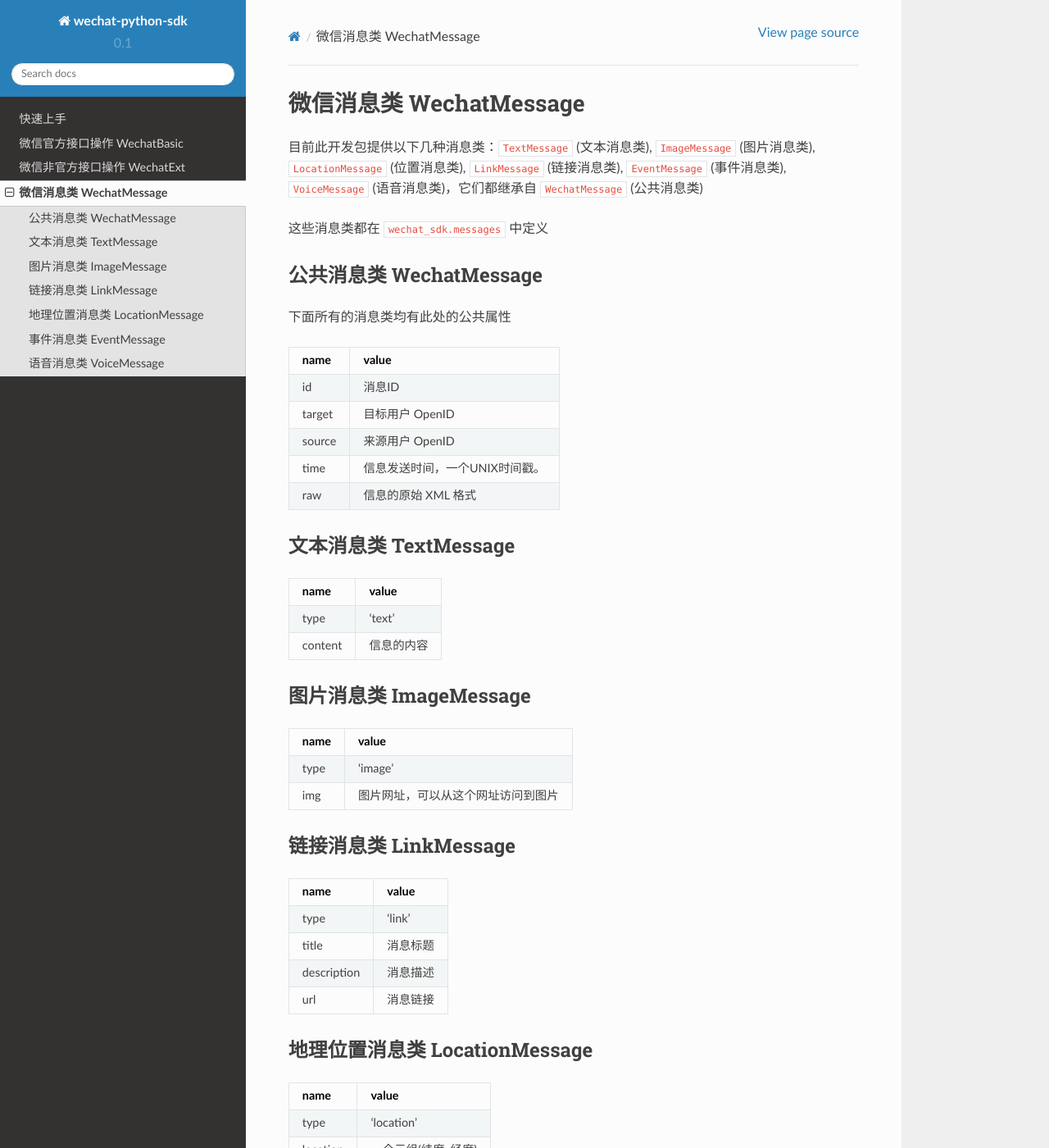
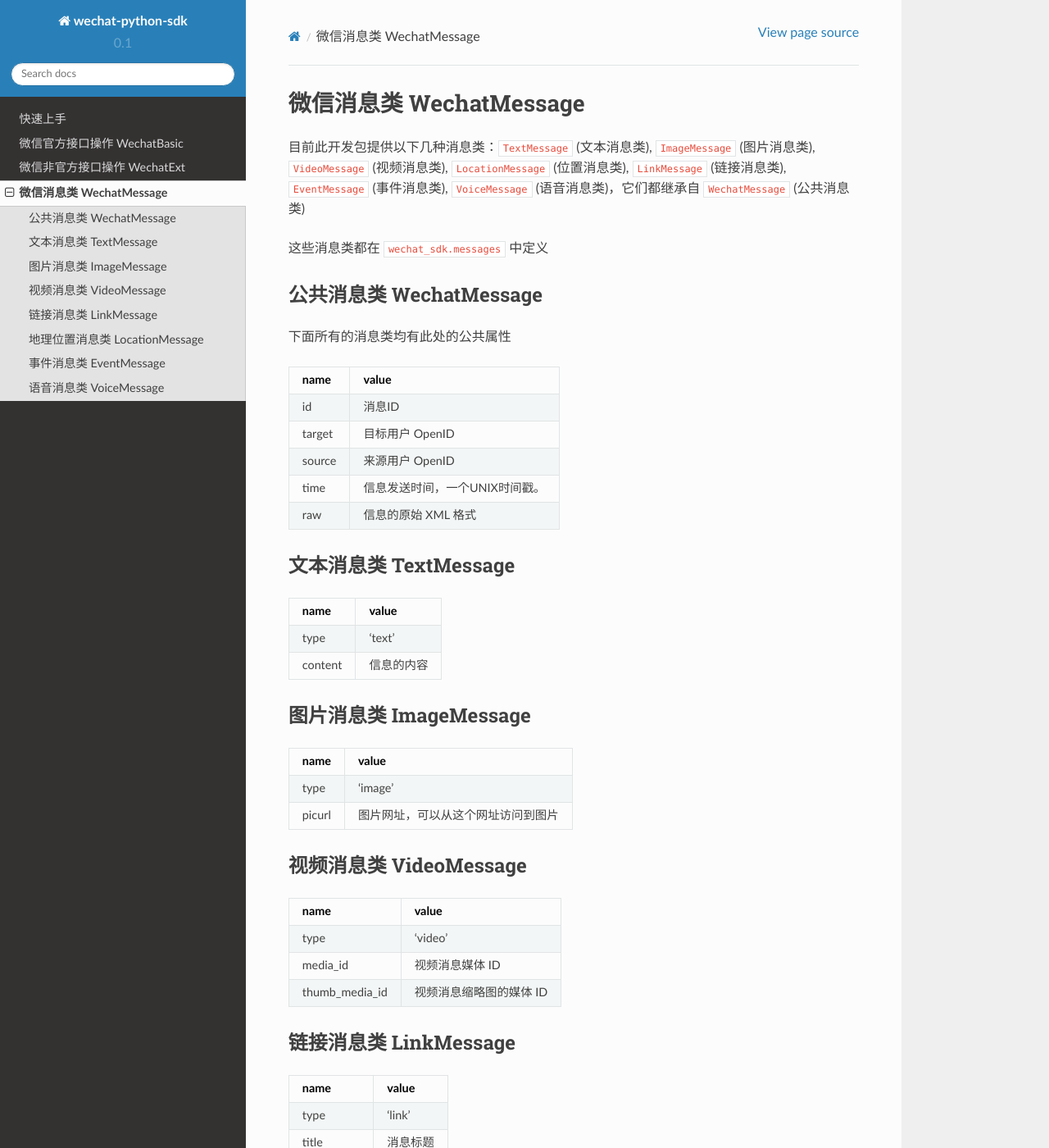
Before and after one commit to doraemonext/wechat-python-sdk, a Sphinx documentation site: the page built from docs/messages.rst, in a window 1280 px wide and 1400 px high. Shown: the whole window at 82% size. Built offline with Sphinx 7.4.7 and the Read the Docs theme 2.0.0, drawn with Linux system fonts in a browser that asks for light colours; pages that are not in the unit, such as notebooks, are missing from menus.

Commit message:
Add: 增加视频消息类

```diff
--- a/docs/basic.rst
+++ b/docs/basic.rst
@@ -58,7 +58,7 @@
 
     .. py:method:: get_message()
 
-        获取解析好的 WechatMessage 对象
+        获取解析好的 :class:`WechatMessage` 对象
 
         运行时检查：是否已调用 :func:`parse_data` 进行解析
 
--- a/docs/messages.rst
+++ b/docs/messages.rst
@@ -1,7 +1,7 @@
 微信消息类 WechatMessage
 ===========================
 
-目前此开发包提供以下几种消息类：``TextMessage`` (文本消息类), ``ImageMessage`` (图片消息类), ``LocationMessage`` (位置消息类), ``LinkMessage`` (链接消息类), ``EventMessage`` (事件消息类), ``VoiceMessage`` (语音消息类)，它们都继承自 ``WechatMessage`` (公共消息类)
+目前此开发包提供以下几种消息类：``TextMessage`` (文本消息类), ``ImageMessage`` (图片消息类), ``VideoMessage`` (视频消息类), ``LocationMessage`` (位置消息类), ``LinkMessage`` (链接消息类), ``EventMessage`` (事件消息类), ``VoiceMessage`` (语音消息类)，它们都继承自 ``WechatMessage`` (公共消息类)
 
 这些消息类都在 ``wechat_sdk.messages`` 中定义
 
@@ -37,8 +37,19 @@ content   信息的内容
 name     value
 ======= ==================================
 type     'image'
-img      图片网址，可以从这个网址访问到图片
+picurl   图片网址，可以从这个网址访问到图片
 ======= ==================================
+
+视频消息类 VideoMessage
+---------------------------
+
+================ ==================================
+name              value
+================ ==================================
+type              'video'
+media_id          视频消息媒体 ID
+thumb_media_id    视频消息缩略图的媒体 ID
+================ ==================================
 
 链接消息类 LinkMessage
 ---------------------------
@@ -84,7 +95,7 @@ Precision	 地理位置精度。当 type = 'location' 时存在。
 name          value
 ============ =====================================
 type          'voice'
-media_id      语音 MediaID
+media_id      语音消息媒体 ID
 format        声音格式
 recognition   语音识别结果
 ============ =====================================
```
Also changed, not shown: other parts of docs/basic.rst (+2 -2 lines), 1 other file.
